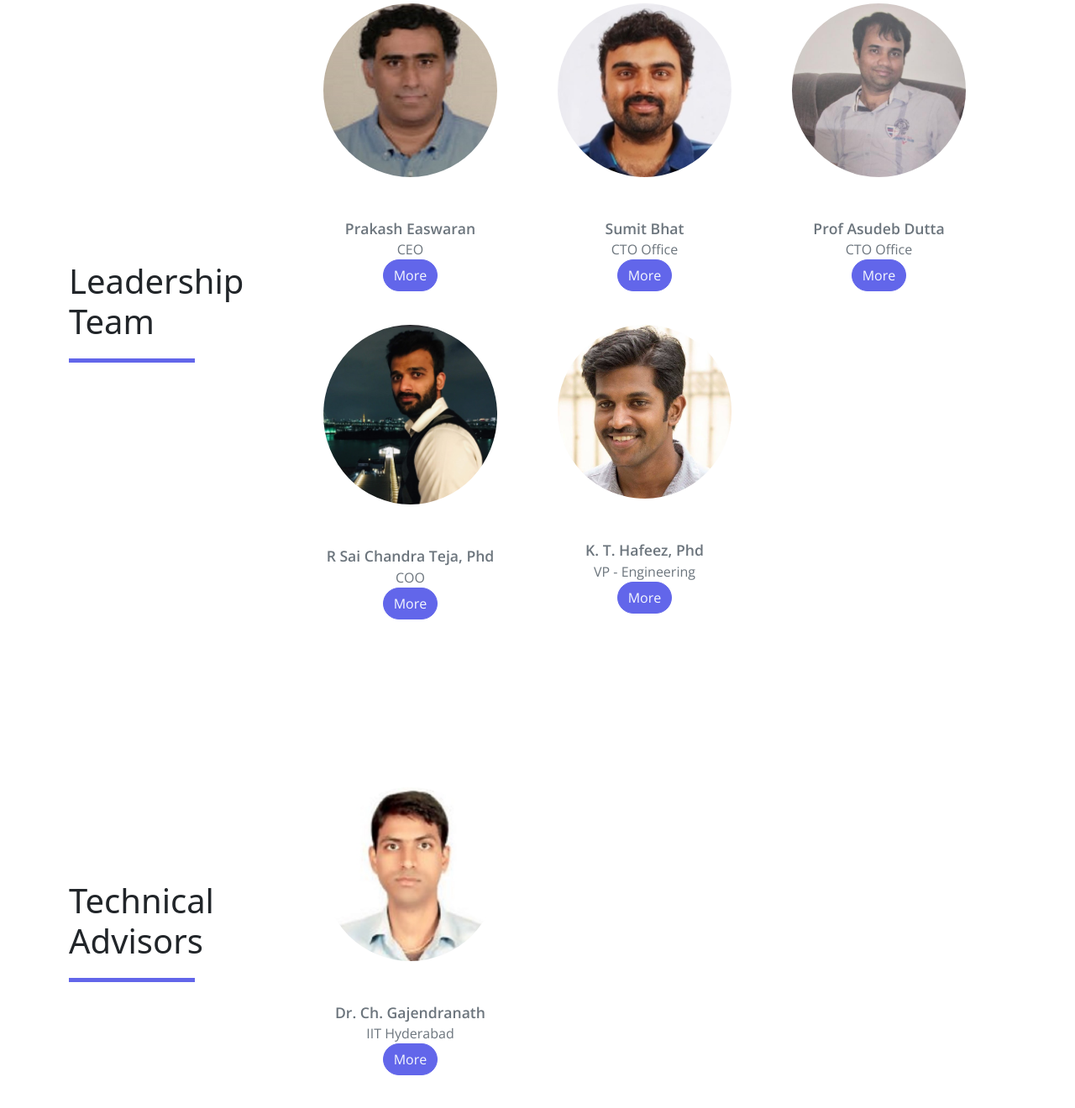
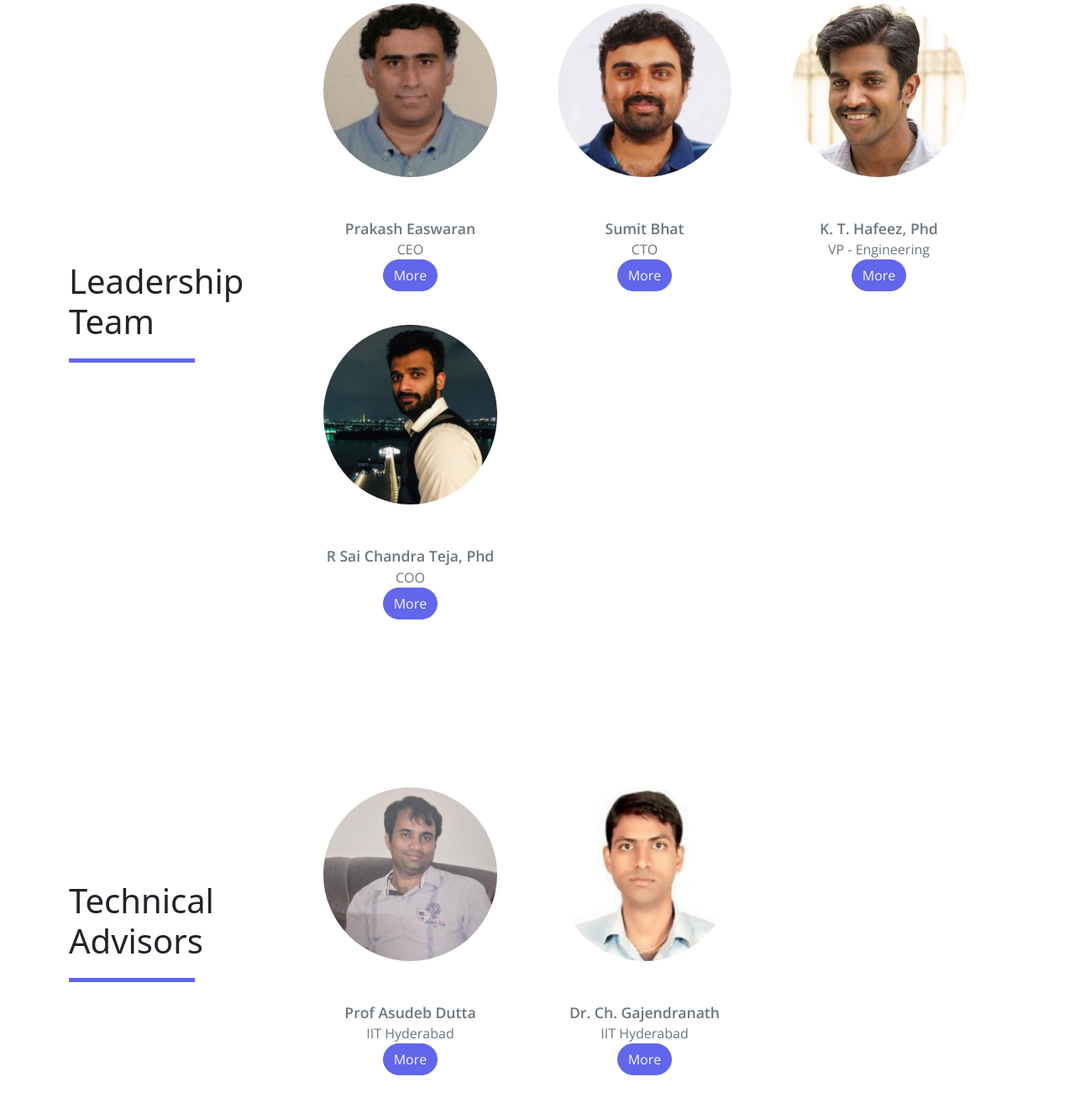
Before and after one commit to greenpmusemi/homePage, a Jekyll site: the page built from team.html, in a window 1280 px wide and 1400 px high, scrolled down 528 px. Shown: the top 1320 px of the window at 84% size. Built offline with Jekyll 4.4.1, drawn with Linux system fonts in a browser that asks for light colours; some of the changed text lies outside the part shown.

Commit message:
Updated team

```diff
--- a/team.html
+++ b/team.html
@@ -43,19 +43,19 @@ title: Team
                     alt="Card image" />
                 <ul class="team-member-caption list-unstyled text-center pt-4 text-muted light-300">
                     <li class="team-title">Sumit Bhat</li>
-                    <li><b>CTO Office</b></li>
+                    <li><b>CTO</b></li>
                     <a href="./sumit.html"><button class="btn btn-secondary rounded-pill text-light">
                             More
                         </button></a>
                 </ul>
             </div>
             <div class="team-member col-md-4">
-                <img class="team-member-img img-fluid rounded-circle p-4" src="./assets/img/team/ashudeb.jpeg"
-                    alt="Card image" />
+                <img onclick="Sai" class="team-member-img img-fluid rounded-circle p-4"
+                src="./assets/img/team/hafix.jpeg" alt="Card image" />
                 <ul class="team-member-caption list-unstyled text-center pt-4 text-muted light-300">
-                    <li class="team-title">Prof Asudeb Dutta</li>
-                    <li><b>CTO Office</b></li>
-                    <a href="./ashudeb.html"><button class="btn btn-secondary rounded-pill text-light">
+                    <li class="team-title">K. T. Hafeez, Phd</li>
+                    <li><b>VP - Engineering</b></li>
+                    <a href="./hafeez.html"><button class="btn btn-secondary rounded-pill text-light">
                             More
                         </button></a>
                 </ul>
@@ -67,17 +67,6 @@ title: Team
                     <li class="team-title">R Sai Chandra Teja, Phd</li>
                     <li><b>COO</b></li>
                     <a href="./sai.html"><button class="btn btn-secondary rounded-pill text-light">
-                            More
-                        </button></a>
-                </ul>
-            </div>
-            <div class="team-member col-md-4">
-                <img onclick="Sai" class="team-member-img img-fluid rounded-circle p-4"
-                    src="./assets/img/team/hafix.jpeg" alt="Card image" />
-                <ul class="team-member-caption list-unstyled text-center pt-4 text-muted light-300">
-                    <li class="team-title">K. T. Hafeez, Phd</li>
-                    <li><b>VP - Engineering</b></li>
-                    <a href="./hafeez.html"><button class="btn btn-secondary rounded-pill text-light">
                             More
                         </button></a>
                 </ul>
@@ -95,6 +84,17 @@ title: Team
         </div>
 
         <div class="col-lg-9 row">
+            <div class="team-member col-md-4">
+                <img class="team-member-img img-fluid rounded-circle p-4" src="./assets/img/team/ashudeb.jpeg"
+                    alt="Card image" />
+                <ul class="team-member-caption list-unstyled text-center pt-4 text-muted light-300">
+                    <li class="team-title">Prof Asudeb Dutta</li>
+                    <li><b>IIT Hyderabad</b></li>
+                    <a href="./ashudeb.html"><button class="btn btn-secondary rounded-pill text-light">
+                            More
+                        </button></a>
+                </ul>
+            </div>
             <div class="team-member col-md-4">
                 <img class="team-member-img img-fluid rounded-circle p-4" src="./assets/img/team/gajendra.jpeg"
                     alt="Card image" />
@@ -144,7 +144,7 @@ title: Team
                     </ul>
                 </div>
 
-                <div class="team-member col-md-4">
+                <!-- <div class="team-member col-md-4">
                     <img class="team-member-img img-fluid rounded-circle p-4" src="./assets/img/team/vinod.jpeg"
                         alt="Card image" />
 
@@ -152,6 +152,16 @@ title: Team
                         <li class="team-title">Vinod Vasudevan</li>
                         <li>Deloitte Tohmatsu Venture Support</li>
                     </ul>
+                </div> -->
+
+                <div class="team-member col-md-4">
+                    <img class="team-member-img img-fluid rounded-circle p-4"
+                        src="./assets/img/team/iwao_minamizawa.jpg" alt="Card image" />
+
+                    <ul class="team-member-caption list-unstyled text-center pt-4 text-muted light-300">
+                        <li class="team-title">Iwao Minamizawa</li>
+                        <li>Advisor</li>
+                    </ul>
                 </div>
             </div>
 
```
Also changed, not shown: assets/img/team/iwao_minamizawa.jpg (added).
